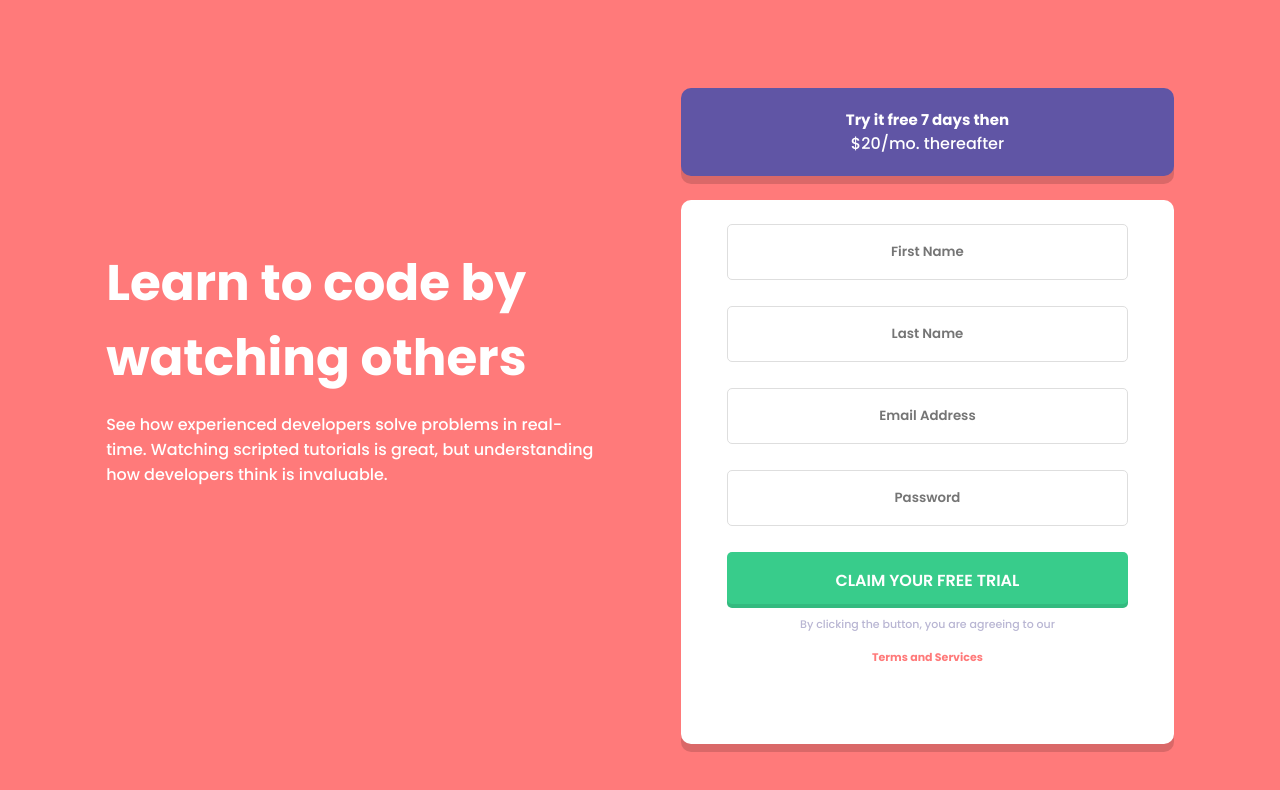
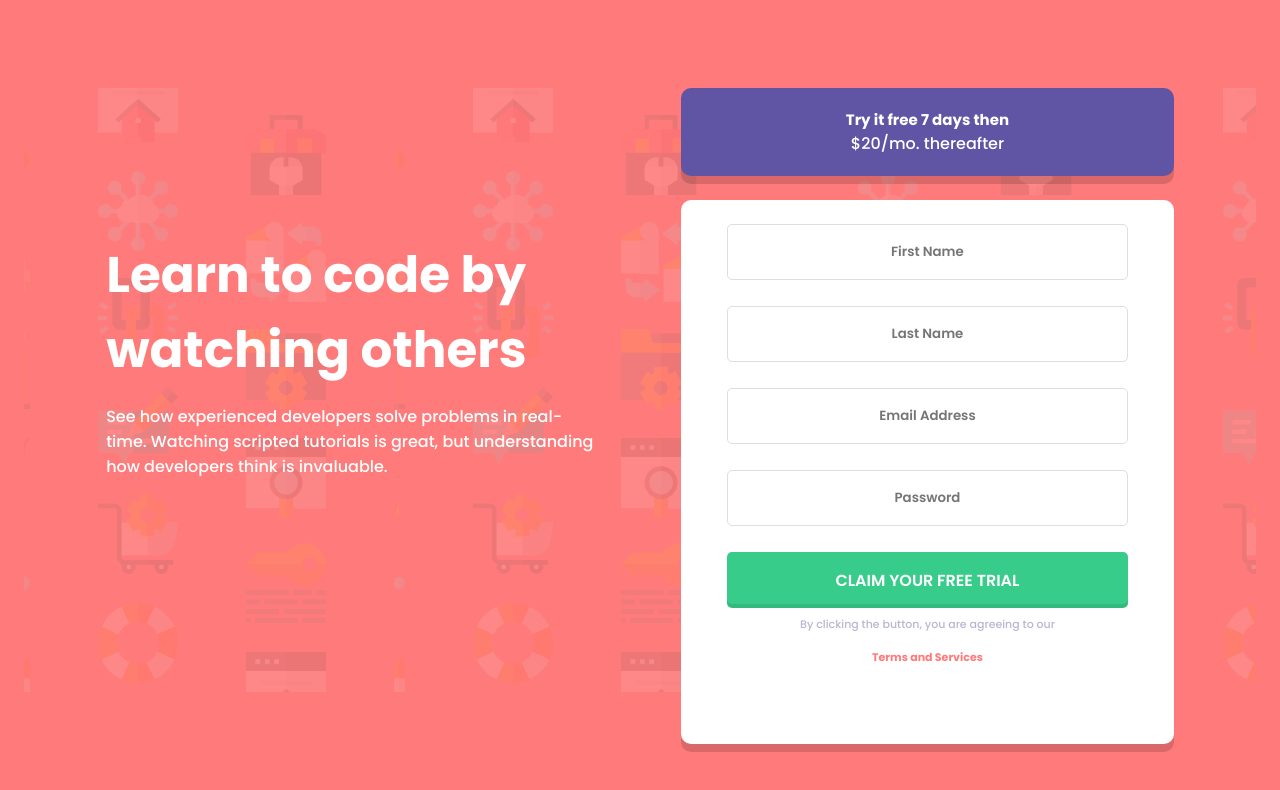
Before and after one commit to anibolokadze/Signup-Form-vue-js, a Vue app: page / in a window 1280 px wide. Shown: the top 790 px of the page. Built offline with nearby package versions, Linux system fonts and the light colour scheme.

Commit message:
background image

```diff
--- a/src/components/Form.vue
+++ b/src/components/Form.vue
@@ -157,10 +157,13 @@ body {
   background: $Red;
   margin: 0 24px;
   padding: 88px 0;
+  .flex {
+    background-image: url("../assets/bg-intro-mobile.png");
+  }
 }
 h1 {
   font-size: 28px;
-  margin-block: 16px;
+  margin-bottom: 16px;
 }
 p {
   font-weight: 500;
@@ -183,6 +186,9 @@ p {
     font-size: 15px;
   }
 }
+.input--error {
+  border-color: red;
+}
 Form {
   background: white;
   box-shadow: 0px 8px 0px rgba(0, 0, 0, 0.14688);
@@ -199,6 +205,7 @@ Form {
     border-radius: 5px;
     font-weight: 600;
     width: 90%;
+    color: $Dark-Blue !important;
   }
   button {
     all: unset;
@@ -234,6 +241,7 @@ Form {
   .flex {
     display: flex;
     justify-content: space-evenly;
+    background-image: url("../assets/bg-intro-desktop.png");
     .info-wrapper {
       width: 40%;
       display: flex;
```
